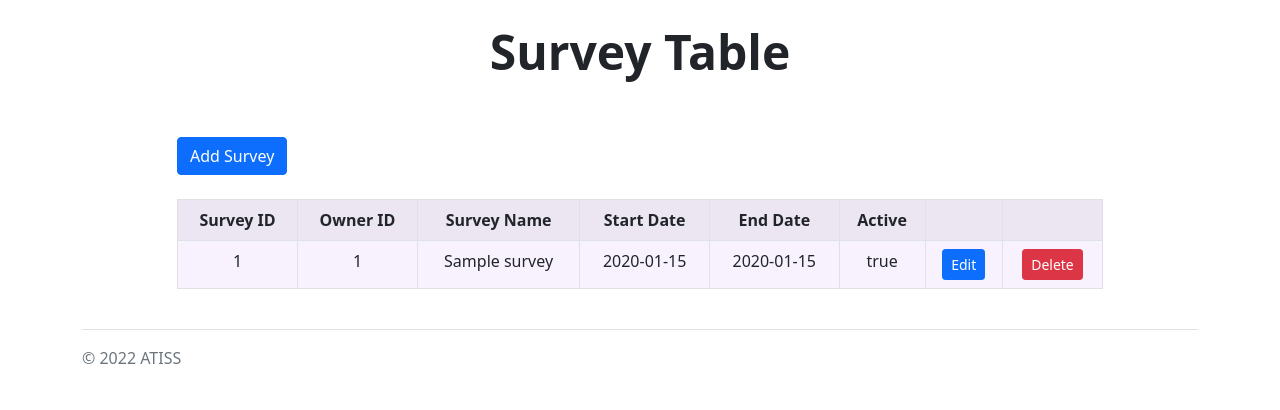
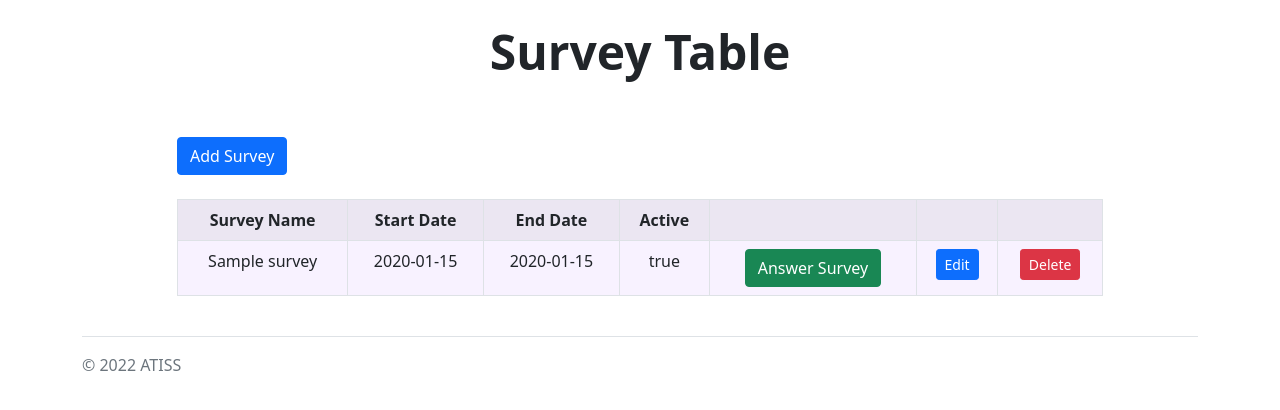
Before and after one commit to sirahm/teamATISSproject, a Node server app: page /survey in a window 1280 px wide. Shown: the part 152-562 px from the top of the page. Run offline with Node 20, Linux system fonts and the light colour scheme; a user stored in the database is signed in; tables that the repository leaves empty hold one stand-in row (values such as "Sample post"); some libraries are stand-ins or nearby versions.

Commit message:
survey table updated

```diff
--- a/server/views/survey.ejs
+++ b/server/views/survey.ejs
@@ -7,7 +7,9 @@
       <div class="row">
         <div class="offset-md-1 col-md-10">
           <div class="px-4 py-4 my-4 text-center">
-                <h1 class="display-5 fw-bold"><%= title %></h1>
+            <h1 class="display-5 fw-bold">
+              <%= title %>
+            </h1>
           </div>
 
           <div class="mb-4">
@@ -18,26 +20,38 @@
           <table class="table table-bordered table-striped table-hover" id="tableSurvey">
             <!-- Header Row-->
             <tr>
-                    <th class="text-center">Survey ID</th>
-                    <th class="text-center">Owner ID</th>
+
               <th class="text-center">Survey Name</th>
               <th class="text-center">Start Date</th>
               <th class="text-center">End Date</th>
               <th class="text-center">Active</th>
+              <th class="text-center"></th>
               <th></th>
               <th></th>
 
             </tr>
 
             <!-- Repeatable Template Row -->
-                <% for(let i = 0; i < SurveyList.length; i++) { %>
+            <% for(let i=0; i < SurveyList.length; i++) { %>
               <tr>
-                  <td class="text-center"><%= SurveyList[i].SurveyID%></td>
-                  <td class="text-center"><%= SurveyList[i].OwnerID %></td>
-                  <td class="text-center"><%= SurveyList[i].SurveyName %></td>
-                  <td class="text-center"><%= SurveyList[i].StartDate %></td>
-                  <td class="text-center"><%= SurveyList[i].EndDate %></td>
-                  <td class="text-center"><%= SurveyList[i].Active %></td>
+
+                <td class="text-center">
+                  <%= SurveyList[i].SurveyName %>
+                </td>
+                <td class="text-center">
+                  <%= SurveyList[i].StartDate %>
+                </td>
+                <td class="text-center">
+                  <%= SurveyList[i].EndDate %>
+                </td>
+                <td class="text-center">
+                  <%= SurveyList[i].Active %>
+                </td>
+                <td class="text-center">
+                  <a href="" class="btn btn-success">
+                    <i class="fa-solid fa-comment-check"></i>Answer Survey</a>
+                </td>
+
                 <td class="text-center">
                   <a href="/survey/edit/<%= SurveyList[i]._id %>" class="btn btn-primary btn-sm">
                     <i class="fas fa-pencil-alt"></i> Edit</a>
```
Lines whose indentation alone changed are shown as unchanged.
